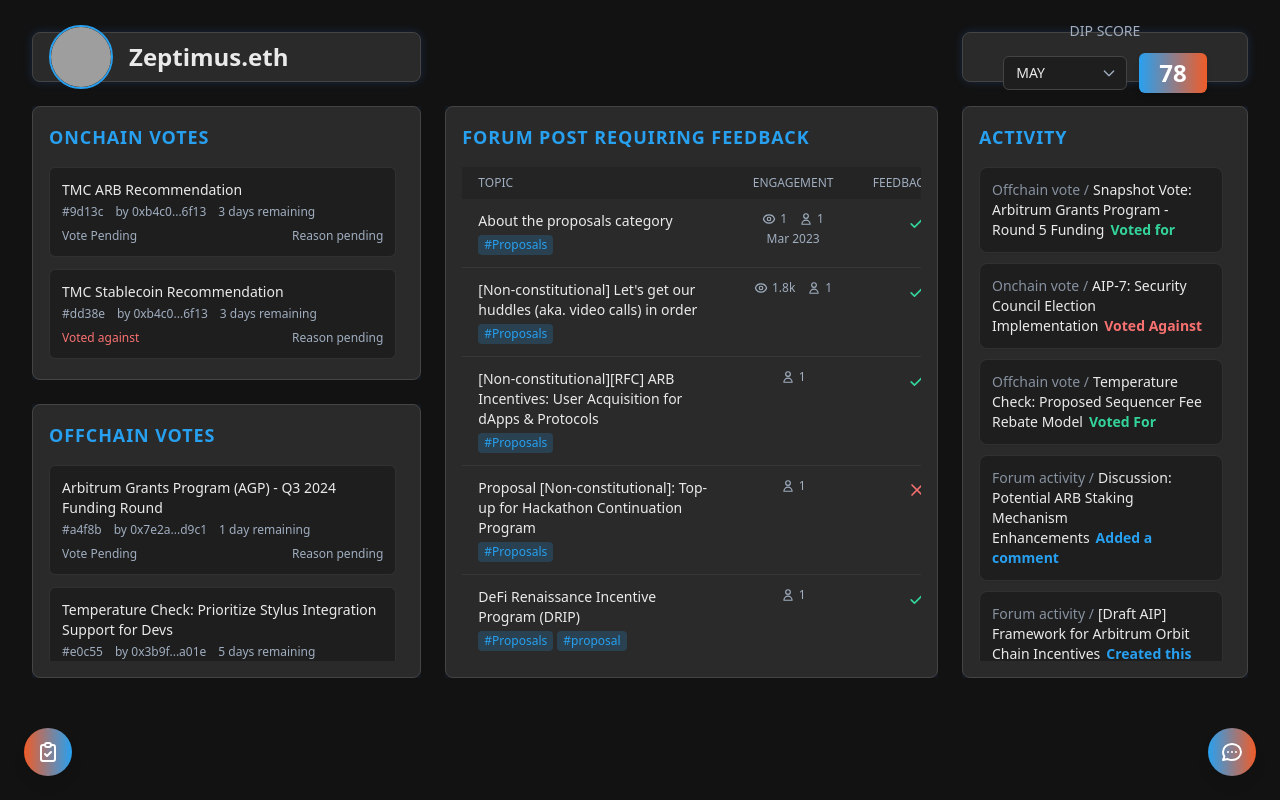
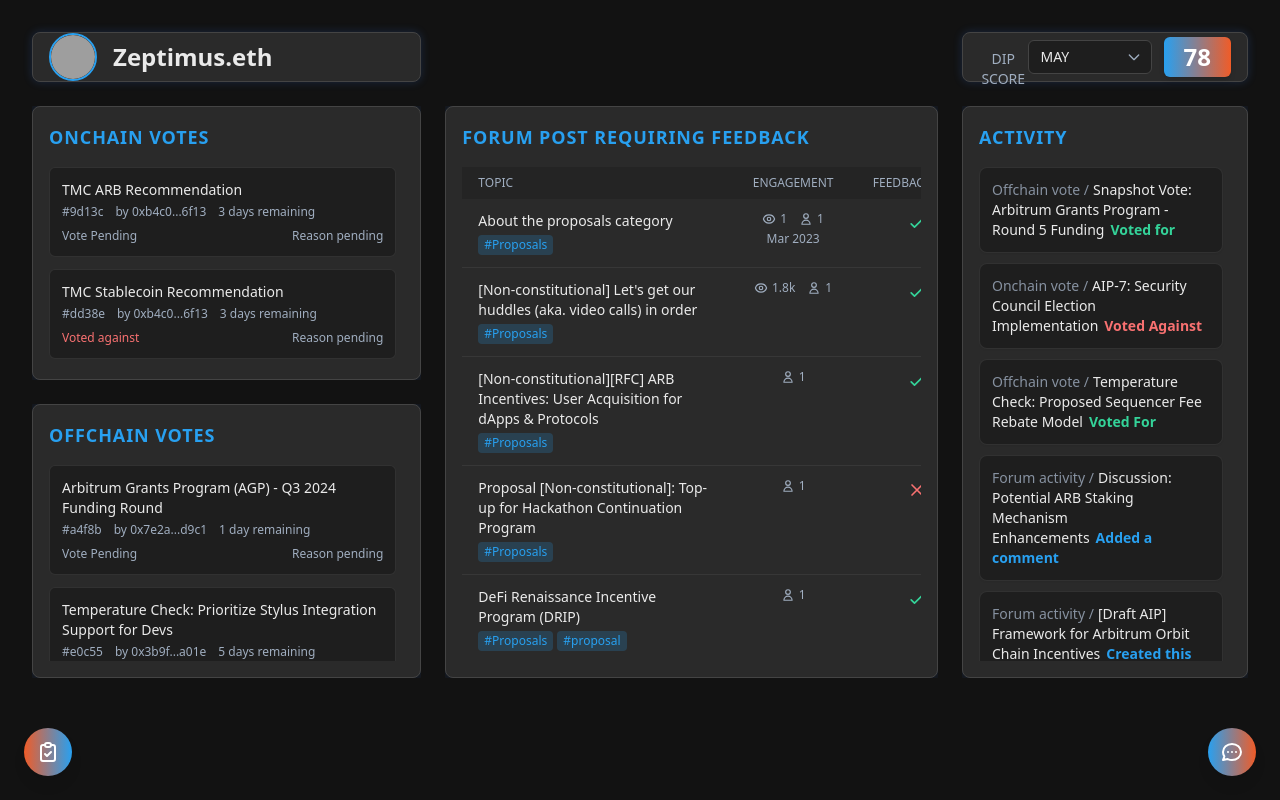
Before and after one commit to GeneralMagicio/govpal-front, a Next.js app: page /dashboard in a window 1280 px wide. Built offline with nearby package versions, Linux system fonts and the light colour scheme; grey boxes are pictures that could not be loaded.

Commit message:
Fix top row height issue

```diff
--- a/app/dashboard/components/DelegateIdentification.tsx
+++ b/app/dashboard/components/DelegateIdentification.tsx
@@ -9,7 +9,7 @@
 const DelegateIdentification: React.FC<DelegateIdentificationProps> = ({ name, imageUrl = "" }) => {
   return (
     <div className="flex items-center h-full p-4 space-x-4 border rounded-lg bg-cards-bg shadow-glow-sm border-arb-border">
-      <div className="flex items-center justify-center w-16 h-16 overflow-hidden border-2 rounded-full bg-secondary-bg border-primary-accent">
+      <div className="flex items-center justify-center w-12 h-12 overflow-hidden border-2 rounded-full bg-secondary-bg border-primary-accent">
         {/* Using placeholder logic */}
         <img src={imageUrl} alt="Delegate Profile Picture" className="object-cover w-full h-full bg-secondary-bg" />
         {/* Placeholder text if needed */}
--- a/app/dashboard/components/DelegateScore.tsx
+++ b/app/dashboard/components/DelegateScore.tsx
@@ -12,7 +12,7 @@
 
 
   return (
-    <div className="flex flex-col justify-center h-full p-4 border rounded-lg bg-cards-bg shadow-glow-sm border-arb-border">
+    <div className="flex flex-row justify-around h-full p-4 border rounded-lg bg-cards-bg shadow-glow-sm border-arb-border">
        <h4 className="mb-3 text-sm font-medium text-center uppercase text-light-gray">DIP SCORE</h4>
        <div className="flex items-center justify-center space-x-3">
           {/* Basic Select */}
```
